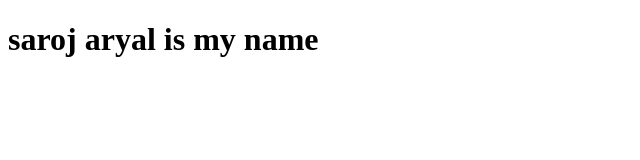
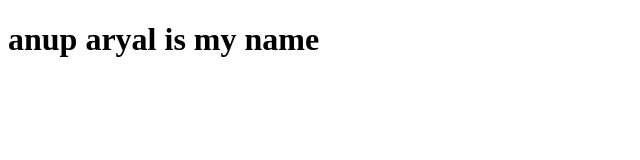
Before and after one commit to demoSaroj/demoRepo, a website: page index.html in a window 1280 px wide. Shown: the whole page, without its empty margins (0-640 px from the left). Drawn offline with Linux system fonts and the light colour scheme.

Commit message:
update:add anup

```diff
--- a/index.html
+++ b/index.html
@@ -6,6 +6,6 @@
    <title>Document</title>
 </head>
 <body>
-   <h1>saroj aryal is my name</h1>
+   <h1>anup aryal is my name</h1>
 </body>
 </html>
```
